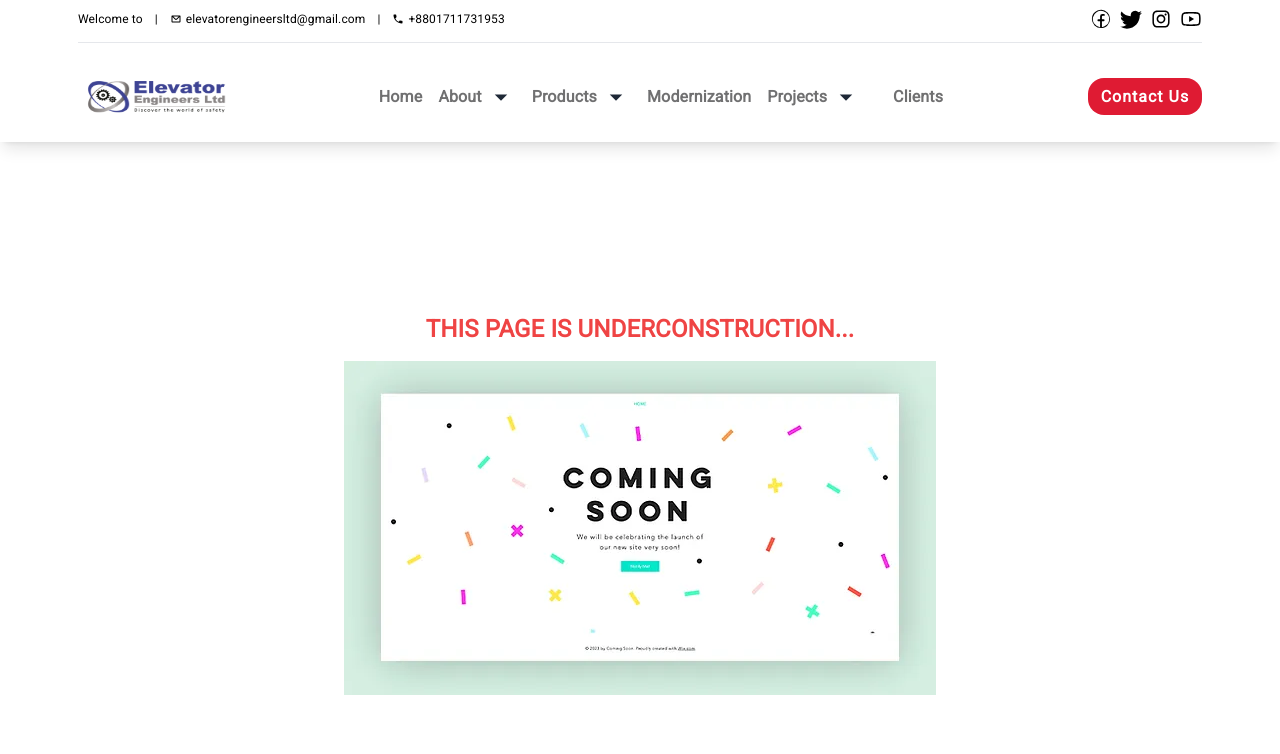
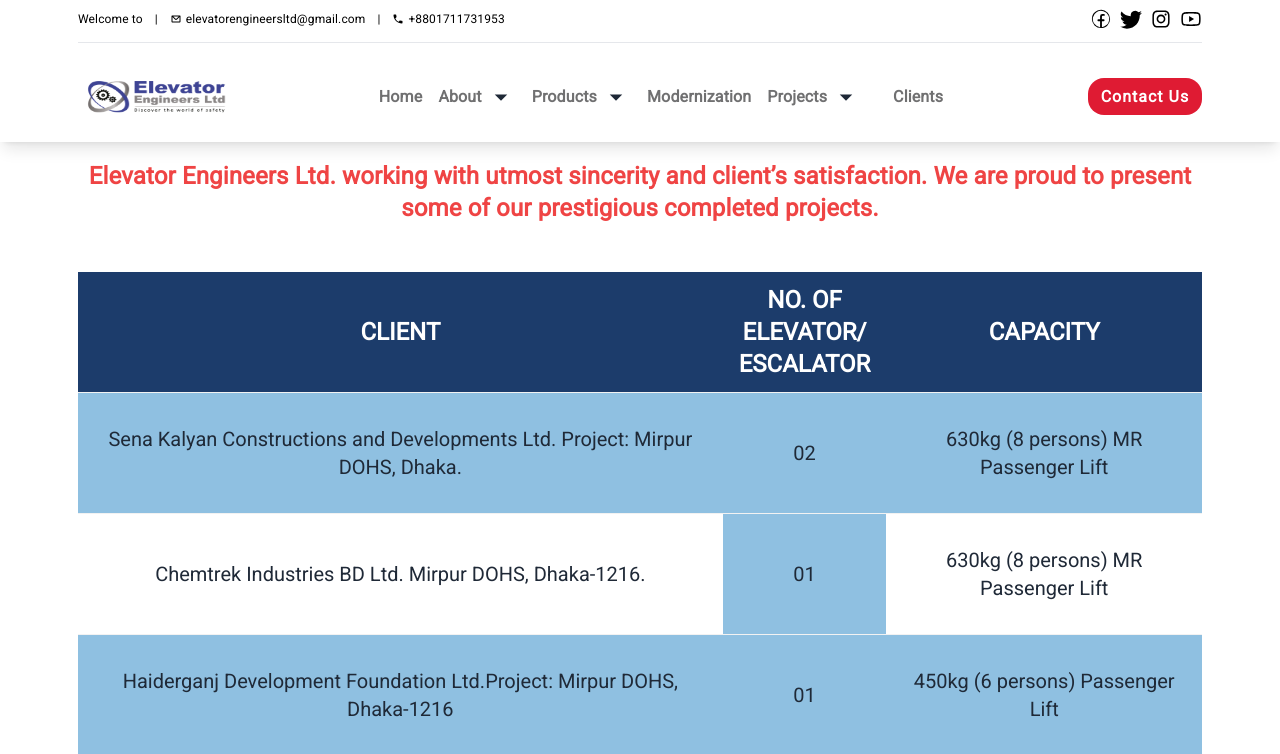
Before and after one commit to showkotus/elevator, a React (Vite) app: page /completed-projects in a window 1280 px wide. Shown: the top 754 px of the page. Built offline with nearby package versions, Linux system fonts and the light colour scheme.

Commit message:
complete project page done

```diff
--- /dev/null
+++ b/public/completedProjects.json
@@ -0,0 +1,92 @@
+[
+    {
+        "name": "Sena Kalyan Constructions and Developments Ltd. Project: Mirpur DOHS, Dhaka.",
+        "number": "02",
+        "capacity":"630kg (8 persons) MR Passenger Lift"
+    },
+    {
+        "name": "Chemtrek Industries BD Ltd. Mirpur DOHS, Dhaka-1216.",
+        "number": "01",
+        "capacity":"630kg (8 persons) MR Passenger Lift"
+    },
+    {
+        "name": "Haiderganj Development Foundation Ltd.Project: Mirpur DOHS, Dhaka-1216",
+        "number": "01",
+        "capacity":"450kg (6 persons) Passenger Lift"
+    },
+    {
+        "name": "Brig. Gen. Md. Shahid Sarwar (Managing Director of DESCO) Mirpur DOHS, Dhaka.",
+        "number": "01",
+        "capacity":"450kg (6 persons) MR Passenger Lift"
+    },
+    {
+        "name": "Lt. Col. Talukder Alauddin Mirpur DOHS, Dhaka -1216.",
+        "number": "01",
+        "capacity":"450Kg (6 persons) Passenger Lift"
+    },
+    {
+        "name": "Brig. Gen. Rafiqur Rahman DOHS Mirpur, Dhaka-1216.",
+        "number": "01",
+        "capacity":"450kg (6 persons) MR Passenger Lift"
+    },
+    {
+        "name": "Mrittika Builders Limited DOHS Mirpur, Dhaka-1216.",
+        "number": "01",
+        "capacity":"630kg (8 persons) MR Passenger Lift"
+    },
+    {
+        "name": "Mrittika Builders Limited Project Address: “Mahbub’s Dens”, Mirpur DOHS, Dhaka-1216.",
+        "number": "01",
+        "capacity":"550kg (8 persons) MR Passenger Lift"
+    },
+    {
+        "name": "Sazin Construction Ltd. Mirpur - 10, Dhaka-1216.",
+        "number": "01",
+        "capacity":"630Kg (8 Persons) MR Passenger Lift"
+    },
+    {
+        "name": "Dr. M R Khan Shishu Hospital & Institute of Child Health Mirpur-2, Dhaka-1216.",
+        "number": "01",
+        "capacity":"1250kg Hospital Lift"
+    },
+    {
+        "name": "SAGUFTA GROUP Project : RM Center, Mirpur, Dhaka",
+        "number": "02",
+        "capacity":"630Kg (8 persons) Passenger Lift"
+    },
+    {
+        "name": "Marwarid Builders Ltd. Mirpur 11, Dhaka – 1216",
+        "number": "01",
+        "capacity":"450Kg (6 persons) Passenger Lift"
+    },
+    {
+        "name": "ANCHOR HOMES LTD. Mirpur-10, Dhaka-1216.",
+        "number": "01",
+        "capacity":"630kg (8 persons) MR Passenger Lift"
+    },
+    {
+        "name": "Partex Properties Ltd. Project: Shah Ali Bagh, Mirpur, Dhaka.",
+        "number": "02",
+        "capacity":"630kg (8 persons) MR Passenger Lift"
+    },
+    {
+        "name": "Akter Properties Ltd. Project: “Arora Height”, Shyamoli, Dhaka",
+        "number": "01",
+        "capacity":"550Kg (8 persons) Passenger Lift"
+    },
+    {
+        "name": "Latif Real Estate Ltd. Project: “Ahona”, Shyamoli, Dhaka.",
+        "number": "01",
+        "capacity":"550Kg (8 persons) Passenger Lift"
+    },
+    {
+        "name": "Adnan Bhuiyan Nurjahan Road, Mohammadpur, Dhaka",
+        "number": "01",
+        "capacity":"450kg (6 persons) MRL Passenger Lift"
+    },
+    {
+        "name": "TIM Chowdhury Mohammadia Housing Society, Dhaka",
+        "number": "01",
+        "capacity":"450kg (6 persons) Passenger Lift"
+    }
+]
--- a/src/subPages/Projects/Completed/Completed.jsx
+++ b/src/subPages/Projects/Completed/Completed.jsx
@@ -1,12 +1,48 @@
-
-import UnderConstruction from '../../../components/UnderConstruction/UnderConstruction';
+import { InfinitySpin } from 'react-loader-spinner';
+import { useState } from 'react';
+import { useContext } from 'react';
+import { NavbarContext } from '../../../context/ContextProvider';
+import { useEffect } from 'react';
+import ShowProjects from '../../../components/ShowProjects/ShowProjects';
 
 const Completed = () => {
+    const [projects, setProjects] = useState([])
+    const [loading, setLoading] = useState(true)
+    const { setIsBanner } = useContext(NavbarContext)
+    function changeNav() {
+        setIsBanner(false)
+    }
+    changeNav()
+    useEffect(() => {
+        fetch('completedProjects.json')
+            .then(res => res.json())
+            .then(data => {
+                setProjects(data)
+                setLoading(false)
+            })
+    }, [])
+    if (loading) {
+        return <div className='marginTop'>
+            <div className="container">
+                <div className="w-full h-[60vh] grid place-items-center">
+                    <InfinitySpin
+                        width='200'
+                        color="#4fa94d"
+                    />
+                </div>
+            </div>
+        </div>
+    }
     return (
-        <div>
-            <UnderConstruction/>
+        <div className='marginTop'>
+            <div className="container">
+                <div className="ongoing_container">
+                    <ShowProjects data={{ projects: projects, title: "Elevator Engineers Ltd. working with utmost sincerity and client’s satisfaction. We are proud to present some of our prestigious completed projects." }} />
+                </div>
+            </div>
         </div>
     );
 };
 
+
 export default Completed;
--- a/src/subPages/Projects/OnGoing/OnGoing.jsx
+++ b/src/subPages/Projects/OnGoing/OnGoing.jsx
@@ -1,11 +1,17 @@
-import { useState } from "react";
+import { useContext, useState } from "react";
 import "./OnGoing.css"
 import { useEffect } from "react";
 import ShowProjects from "../../../components/ShowProjects/ShowProjects";
 import { InfinitySpin } from 'react-loader-spinner'
+import { NavbarContext } from "../../../context/ContextProvider";
 const OnGoing = () => {
     const [projects, setProjects] = useState([])
     const [loading, setLoading] = useState(true)
+    const { setIsBanner } = useContext(NavbarContext)
+    function changeNav() {
+        setIsBanner(false)
+    }
+    changeNav()
     useEffect(() => {
         fetch('ongoingProjects.json')
             .then(res => res.json())
```
